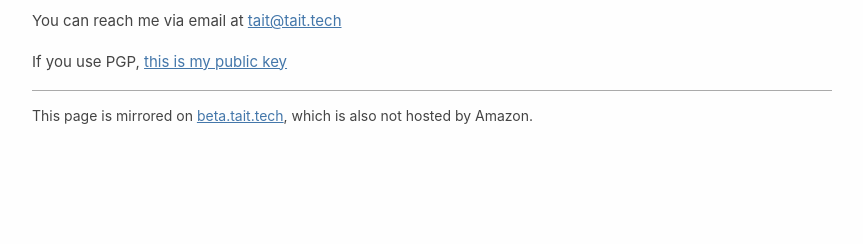
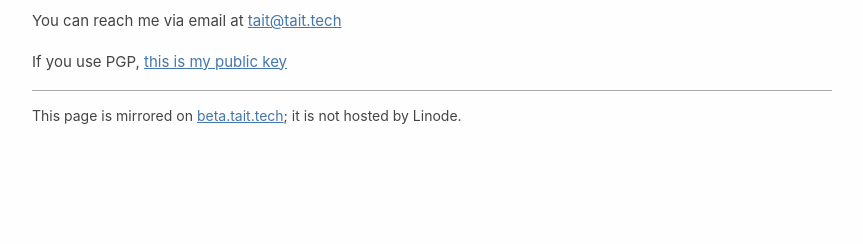
Before and after one commit to TTWNO/tait.tech, a Jekyll site: the page built from index.md, in a window 1280 px wide. Shown: the part 1325-1569 px from the top of the page, without its empty margins (208-1071 px from the left). Built offline with Jekyll 4.4.1, drawn with Linux system fonts in a browser that asks for light colours.

Commit message:
Change footer because I moved from Amazon -> Linode

```diff
--- a/_includes/footer.html
+++ b/_includes/footer.html
@@ -1,3 +1,3 @@
 <footer>
-  This page is mirrored on <a href="https://beta.tait.tech{{ page.url }}">beta.tait.tech</a>, which is also not hosted by Amazon.
+  This page is mirrored on <a href="https://beta.tait.tech{{ page.url }}">beta.tait.tech</a>; it is not hosted by Linode.
 </footer>
```
